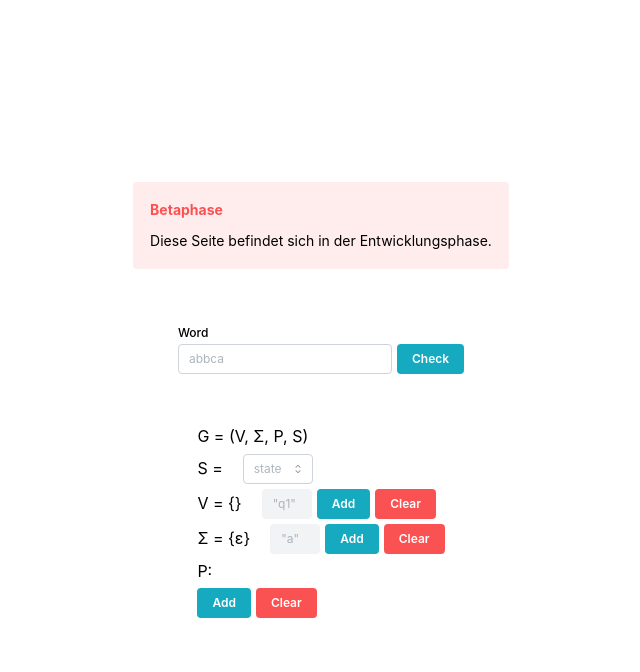
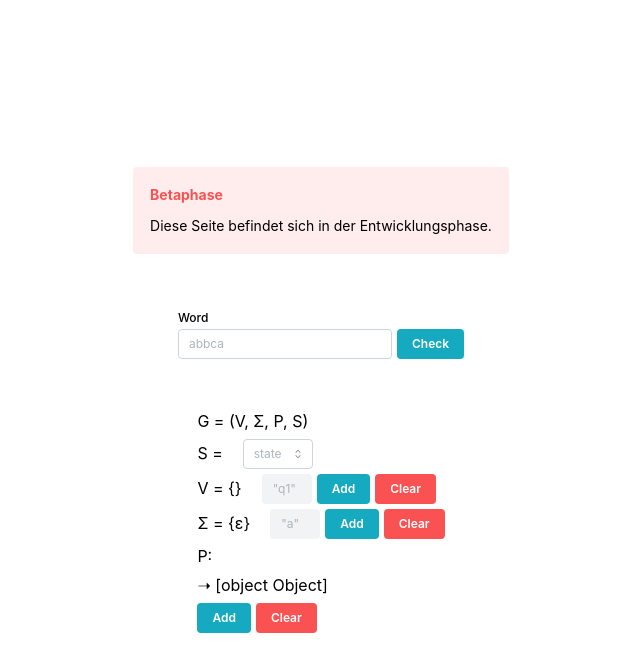
Before and after one commit to nilsmcz/deaSimulator, a React (Create React App) app: page / in a window 1280 px wide. Both pictures are taken after a click on the button "Check". Shown: the top 672 px of the page, without its empty margins (319-959 px from the left). Built offline with nearby package versions, Linux system fonts and the light colour scheme.

Commit message:
end State

```diff
--- a/src/DeaScreen.jsx
+++ b/src/DeaScreen.jsx
@@ -15,6 +15,7 @@ export default function DeaScreen() {
     const [states, setStates] = useState([]); //State array
     const [statesInput, setStatesInput] = useState(""); //String
     const [startState, setStartState] = useState(""); //String
+    const [endState, setEndState] = useState("ε"); //String
 
     const [transitions, setTransitions] = useState({});
 
@@ -69,6 +70,8 @@ export default function DeaScreen() {
         if(startState == null || actionSymbol == null) return;
         if(actionSymbol !== "ε" && endState == null) return;
 
+        if(endState == null || endState == "") endState = "ε";
+
         if (!transitions[startState]) {
             setTransitions({
                 ...transitions,
@@ -93,7 +96,6 @@ export default function DeaScreen() {
         resetTransitionInput()
     }
 
-
     // Beispiel für Übergänge:
     // transitions = {
     //   'q1': {
@@ -116,7 +118,7 @@ export default function DeaScreen() {
 
             <div style={{display:"flex", flexDirection:"row", gap:"5px", justifyContent:"center", alignItems:"end"}}>
                 <TextInput size="xs" label="Word" description="" placeholder="abbca"/>
-                <Button size="xs" variant="filled" color="cyan">Check</Button>
+                <Button size="xs" variant="filled" color="cyan" onClick={()=>submitTransitionInput(startState, states, transitions, [])}>Check</Button>
             </div>
 
             <div style={{display:"flex", flexDirection:"column", width:"auto", height:"auto", justifyContent:"center", alignItems:"start", backgroundColor:"", gap:"5px", maxWidth:"500px"}}>
@@ -150,7 +152,7 @@ export default function DeaScreen() {
                 {Object.entries(transitions).map(([startState, transition]) => (
                     Object.entries(transition).map(([actionSymbol, endState]) => (
                         <div key={`${startState}-${actionSymbol}-${endState}`}>
-                            {`${startState} ➝ ${actionSymbol} ${endState === null ? "" :  endState}`}
+                            {`${startState} ➝ ${actionSymbol} ${(endState == null || endState == "ε") ? "" :  endState}`}
                         </div>
                     ))
                 ))}
```
